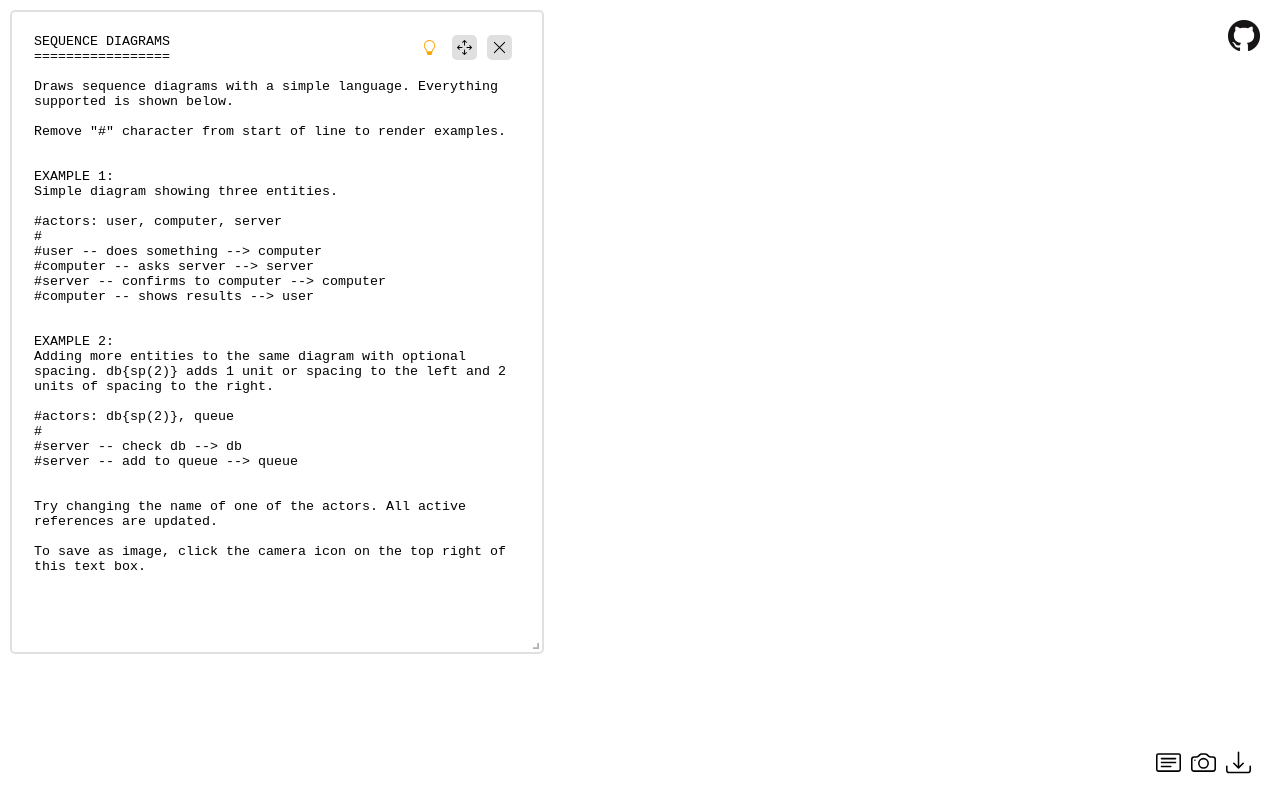
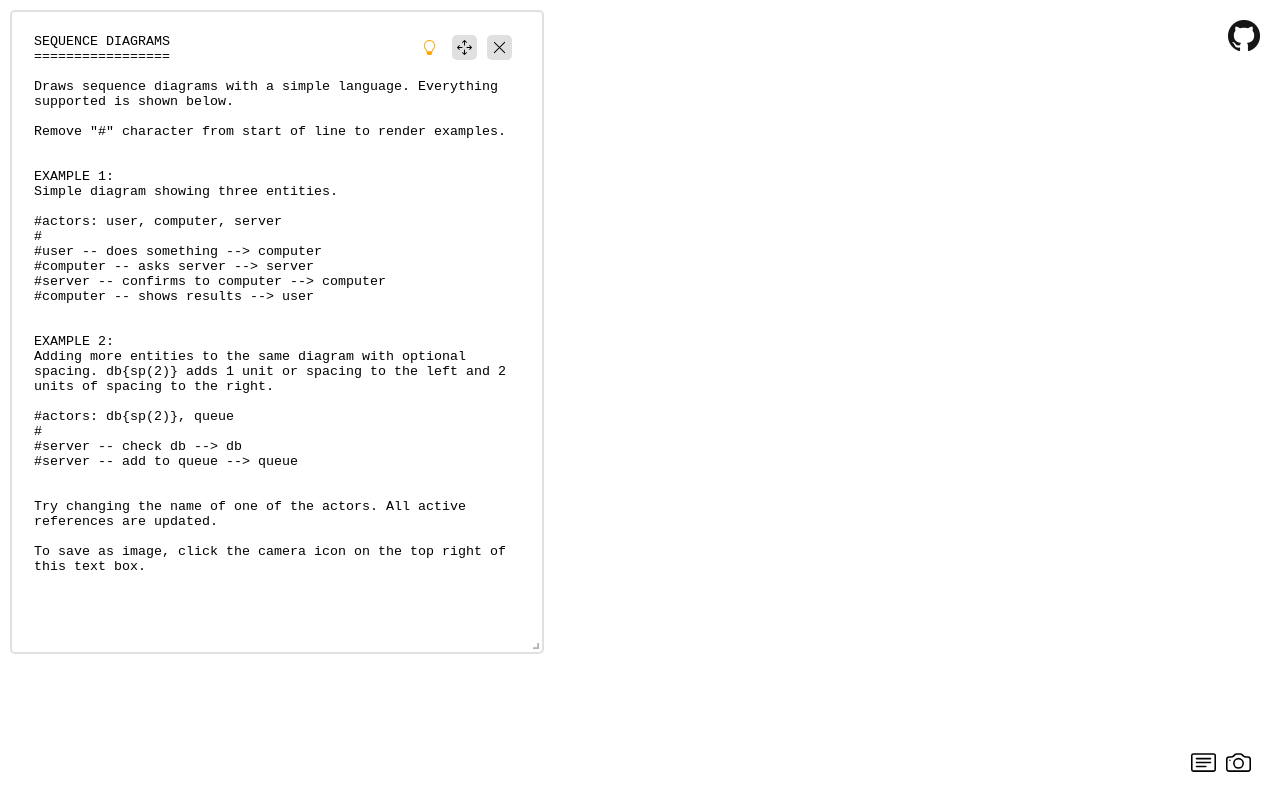
Before and after one commit to rsk7/diagram, a React (Create React App) app: page / in a window 1280 px wide. Built offline with nearby package versions, Linux system fonts and the light colour scheme.

Commit message:
download options

```diff
--- a/src/App.css
+++ b/src/App.css
@@ -23,7 +23,7 @@ svg {
   display: flex;
 }
 
-.App > #tools > .tool {
+.App > #tools .tool {
   height: 25px;
   width: 25px;
   cursor: pointer;
@@ -31,7 +31,7 @@ svg {
   color: black;
 }
 
-.App > #tools > .tool:hover {
+.App > #tools .tool:hover {
   color: #737373;
 }
 
@@ -54,6 +54,10 @@ svg {
   cursor: se-resize;
 }
 
+.modal {
+  position: absolute;
+}
+
 textarea::-webkit-scrollbar {
   width: 12px; /* width of the entire scrollbar */
 }
--- a/src/App.tsx
+++ b/src/App.tsx
@@ -82,12 +82,6 @@ function App() {
           layoutHeight={layoutHeight}
           layoutWidth={layoutWidth}
         />
-        <Downloader
-          svgIdSelector="mainDiagram"
-          type="svg"
-          layoutHeight={layoutHeight}
-          layoutWidth={layoutWidth}
-        />
       </div>
       <svg
         id="mainDiagram"
--- /dev/null
+++ b/src/components/downloader.css
@@ -0,0 +1,12 @@
+.modal.tool-options {
+  width: 100px;
+  bottom: 55px;
+  right: 30px;
+}
+
+.modal.tool-options > button {
+  display: block;
+  width: 100%;
+  padding: 5px;
+  margin: 5px;
+}
--- a/src/components/downloader.tsx
+++ b/src/components/downloader.tsx
@@ -1,6 +1,8 @@
 import { ReactComponent as CameraIcon } from "../bootstrap-icons/camera.svg";
 import { downloadPng, downloadSvg } from "../services/DownloadService";
-import { ReactComponent as DownloadIcon } from "../bootstrap-icons/download.svg";
+import { useState } from "react";
+import "./downloader.css";
+import ReactDOM from "react-dom";
 
 interface DownloaderProps {
   svgIdSelector: string;
@@ -9,37 +11,51 @@ interface DownloaderProps {
   layoutWidth: number;
 }
 
+const downloadOptions = ({
+  isOpen,
+  svgClick,
+  pngClick
+}: {
+  isOpen: boolean;
+  svgClick: () => {};
+  pngClick: () => {};
+}) => {
+  if (!isOpen) return null;
+  return ReactDOM.createPortal(
+    <div className="modal tool-options">
+      <button onClick={svgClick}>SVG</button>
+      <button onClick={pngClick}>PNG</button>
+    </div>,
+    document.body
+  );
+};
+
 export default function Downloader(props: DownloaderProps) {
-  switch (props.type) {
-    case "png":
-      return (
-        <CameraIcon
-          className="tool"
-          onClick={() =>
-            downloadPng(
-              props.svgIdSelector,
-              "sequence_diagram.png",
-              props.layoutHeight,
-              props.layoutWidth
-            )
-          }
-        />
-      );
-    case "svg":
-      return (
-        <DownloadIcon
-          className="tool"
-          onClick={() =>
-            downloadSvg(
-              props.svgIdSelector,
-              "sequence_diagram.svg",
-              props.layoutHeight,
-              props.layoutWidth
-            )
-          }
-        />
-      );
-    default:
-      throw new Error("Unknown downloader type");
-  }
+  const [showOptions, toggleShowOptions] = useState(false);
+  const modal = downloadOptions({
+    isOpen: showOptions,
+    svgClick: () =>
+      downloadSvg(
+        "mainDiagram",
+        "sequence_diagram.svg",
+        props.layoutHeight,
+        props.layoutWidth
+      ),
+    pngClick: () =>
+      downloadPng(
+        "mainDiagram",
+        "sequence_diagram.png",
+        props.layoutHeight,
+        props.layoutWidth
+      )
+  });
+  return (
+    <div>
+      {modal}
+      <CameraIcon
+        className="tool"
+        onClick={() => toggleShowOptions(!showOptions)}
+      />
+    </div>
+  );
 }
```
